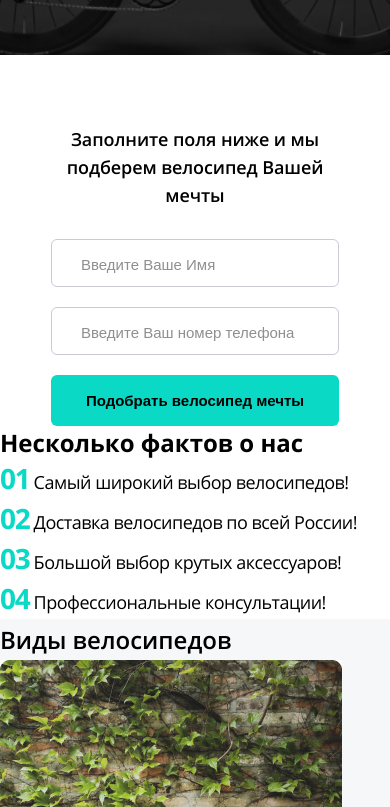
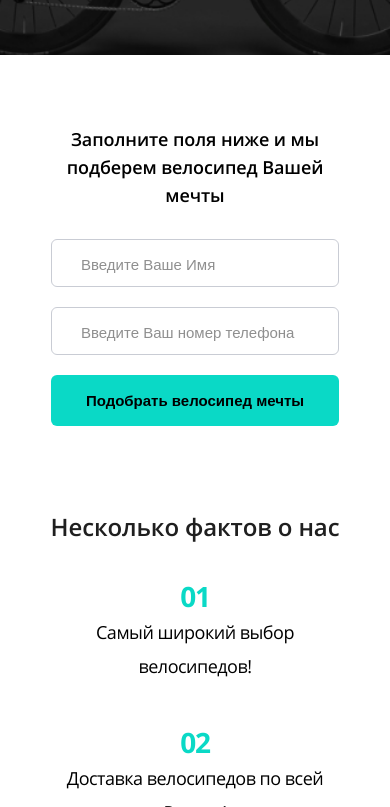
Before and after one commit to alenushka-jpg/bicycles__gramovich, a website: page source/index.html in a window 390 px wide. Shown: the part 293-1100 px from the top of the page. Drawn offline with nearby package versions, Linux system fonts and the light colour scheme; files that its build step writes are made by us from their sources.

Commit message:
Задаёт адаптивную сетку секции about-us для всех состояний: десктопа, планшета и мобилы

```diff
--- a/source/sass/blocks/about-us.scss
+++ b/source/sass/blocks/about-us.scss
@@ -1,20 +1,71 @@
+.about-us {
+  padding-top: 150px;
+  padding-left: 137px;
+  padding-right: 137px;
+  margin-bottom: 123px;
+
+  @media (max-width: $tablet-width) {
+    padding-top: 70px;
+    padding-left: 106px;
+    padding-right: 106px;
+    margin-bottom: 70px;
+  }
+
+  @media (max-width: $mobile-width) {
+    padding-top: 80px;
+    padding-left: 15px;
+    padding-right: 15px;
+    font-size: 18px;
+  }
+}
+
 .about-us__title {
   padding: 0;
-  margin: 0;
+  margin-top: 0;
+  margin-bottom: 50px;
+  font-weight: 600;
+  font-size: 30px;
+  line-height: 30px;
+  letter-spacing: -0.005em;
+  color: $primary-font;
+  text-align: center;
+
+  @media (max-width: $tablet-width) {
+    margin-bottom: 30px;
+    font-weight: 600;
+    font-size: 24px;
+    line-height: 41px;
+  }
 }
 
 .about-us__list {
+  display: flex;
+  justify-content: space-between;
+  flex-wrap: wrap;
+  row-gap: 40px;
   padding: 0;
   margin: 0;
   list-style: none;
+
+  @media (max-width: $mobile-width) {
+    justify-content: center;
+  }
 }
 
 .about-us__item {
+  display: flex;
+  flex-direction: column;
+  width: 263px;
   font-weight: 400;
   font-size: 22px;
   line-height: 34px;
   letter-spacing: -0.5px;
   color: $basic-black;
+  text-align: center;
+
+  &:last-child {
+    margin-right: 0;
+  }
 
   @media (max-width: $tablet-width) {
     font-size: 22px;
```
